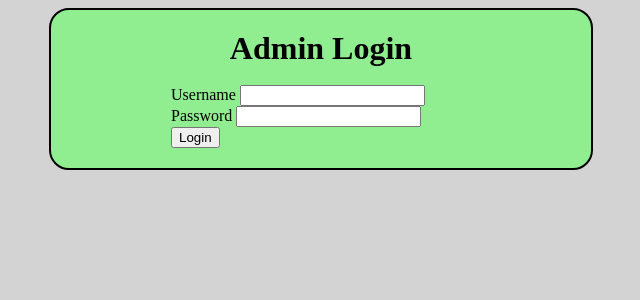
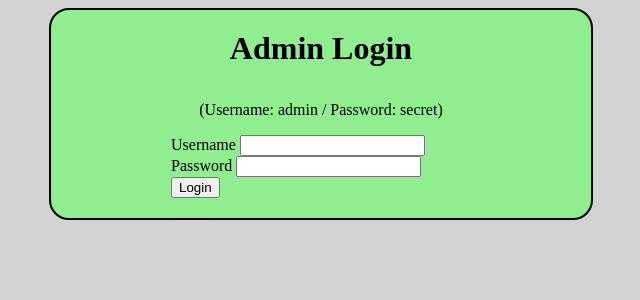
Before and after one commit to connergieg/cgiegfa2018, a PHP site: page /finalProject/adminLogin.php in a window 1280 px wide. Shown: the top 300 px of the page, without its empty margins (319-959 px from the left). Run offline with PHP 8.4, Linux system fonts and the light colour scheme.

Commit message:
Added login info for admin

```diff
--- a/finalProject/adminLogin.php
+++ b/finalProject/adminLogin.php
@@ -56,6 +56,7 @@
             if (!isset($_SESSION["username"])) { ?>
             <div id="main">
                 <h1>Admin Login</h1><br>
+                <p>(Username: admin / Password: secret)</p>
                 <form method="POST" action="validateLogin.php" id="login">
                     Username <input type="text" name="username"><br>
                     Password <input type="password" name="password">
```
